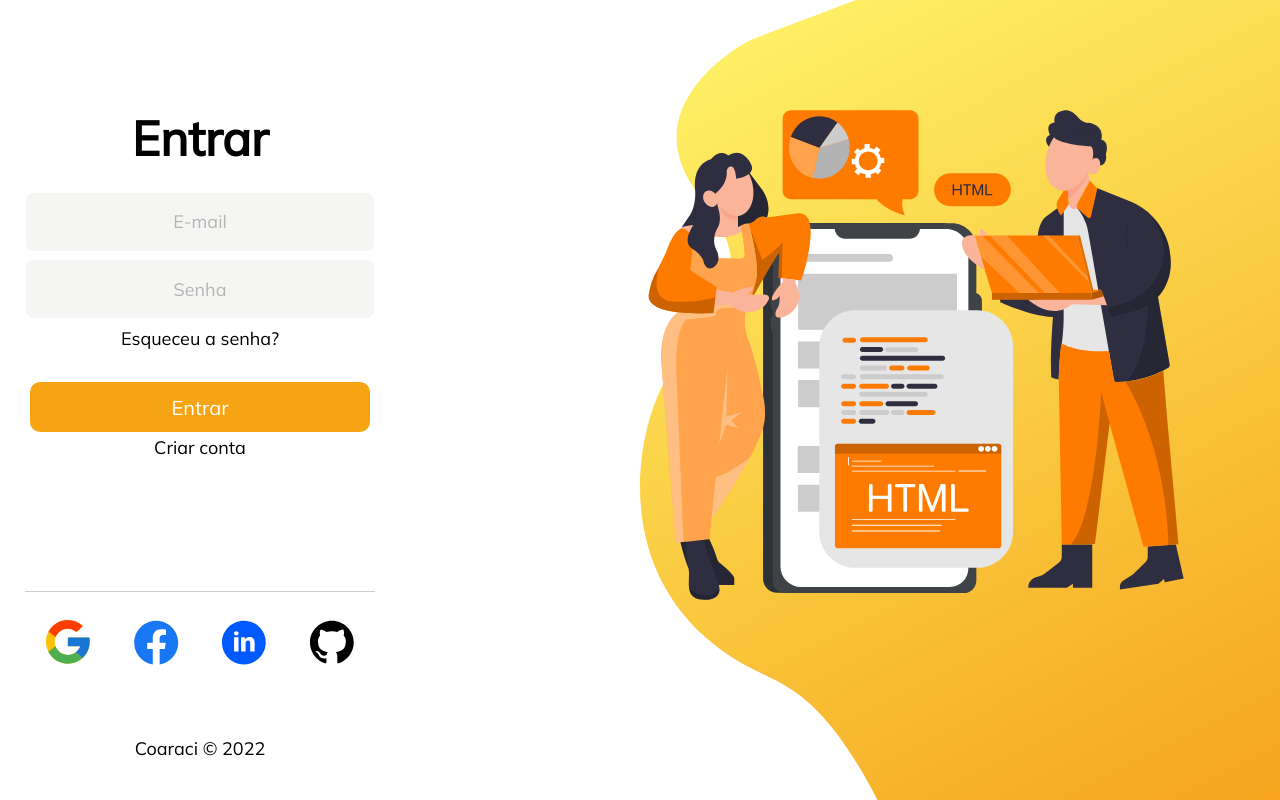
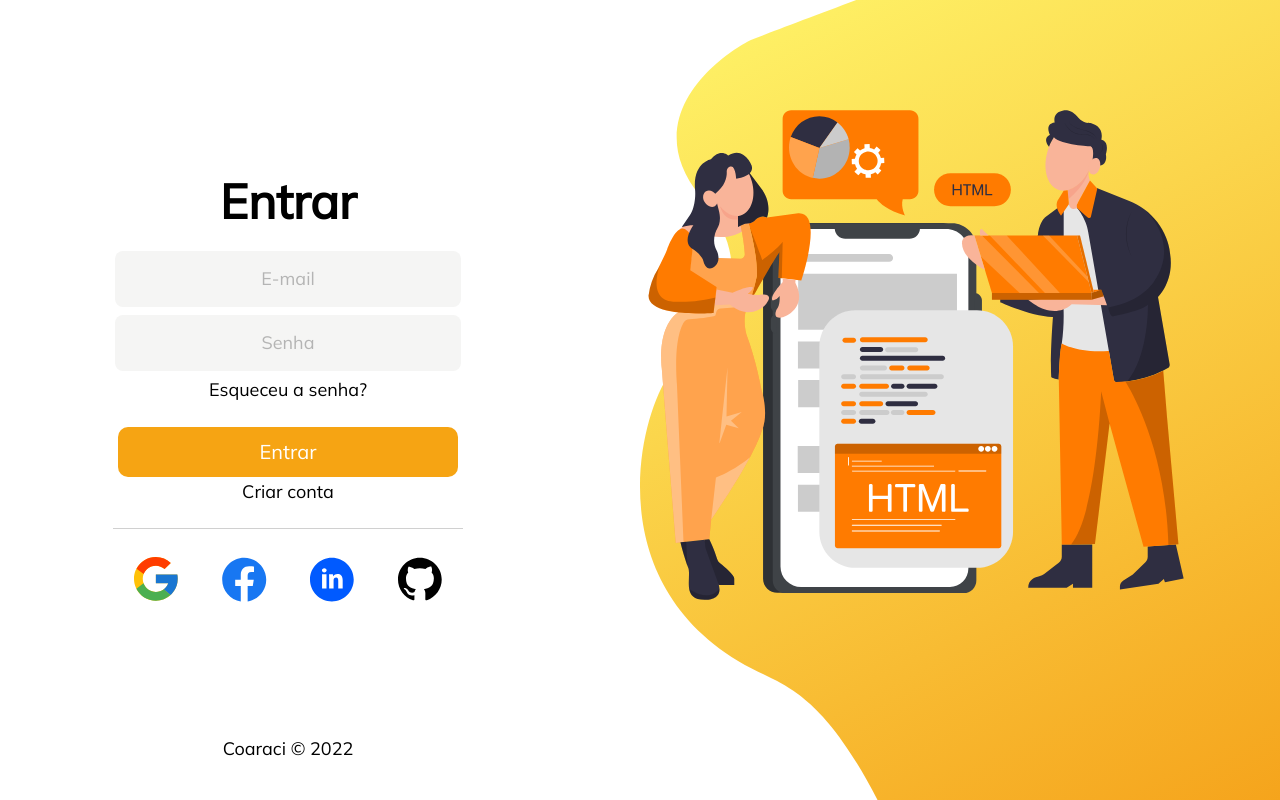
Before and after one commit to Miguel-Barros/criata, a Next.js app: page /signIn in a window 1280 px wide. Built offline with nearby package versions, Linux system fonts and the light colour scheme; no server answers.

Commit message:
Finish modify sign In page

```diff
--- a/src/styles/SignIn.module.css
+++ b/src/styles/SignIn.module.css
@@ -23,7 +23,7 @@
     display: flex;
     flex-direction: column;
     align-items: center;
-    min-width: 400px;
+    margin-left: 10vw;
 }
 
 .btn {
@@ -102,7 +102,6 @@
     width: 350px;
     height: 100px;
     border-top: 1px solid #D0D0D0;
-    margin-top: 25%;
     overflow: hidden;
 }
 
```
